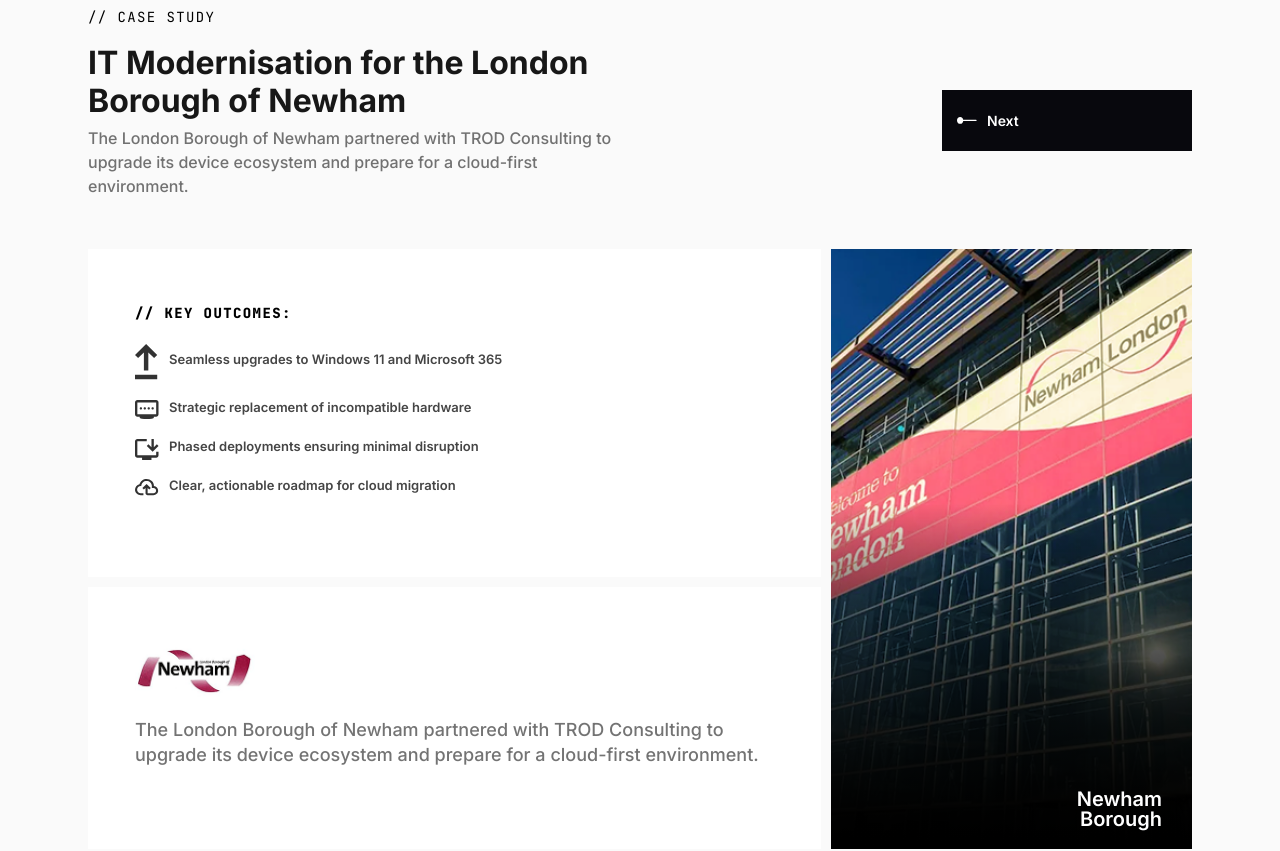
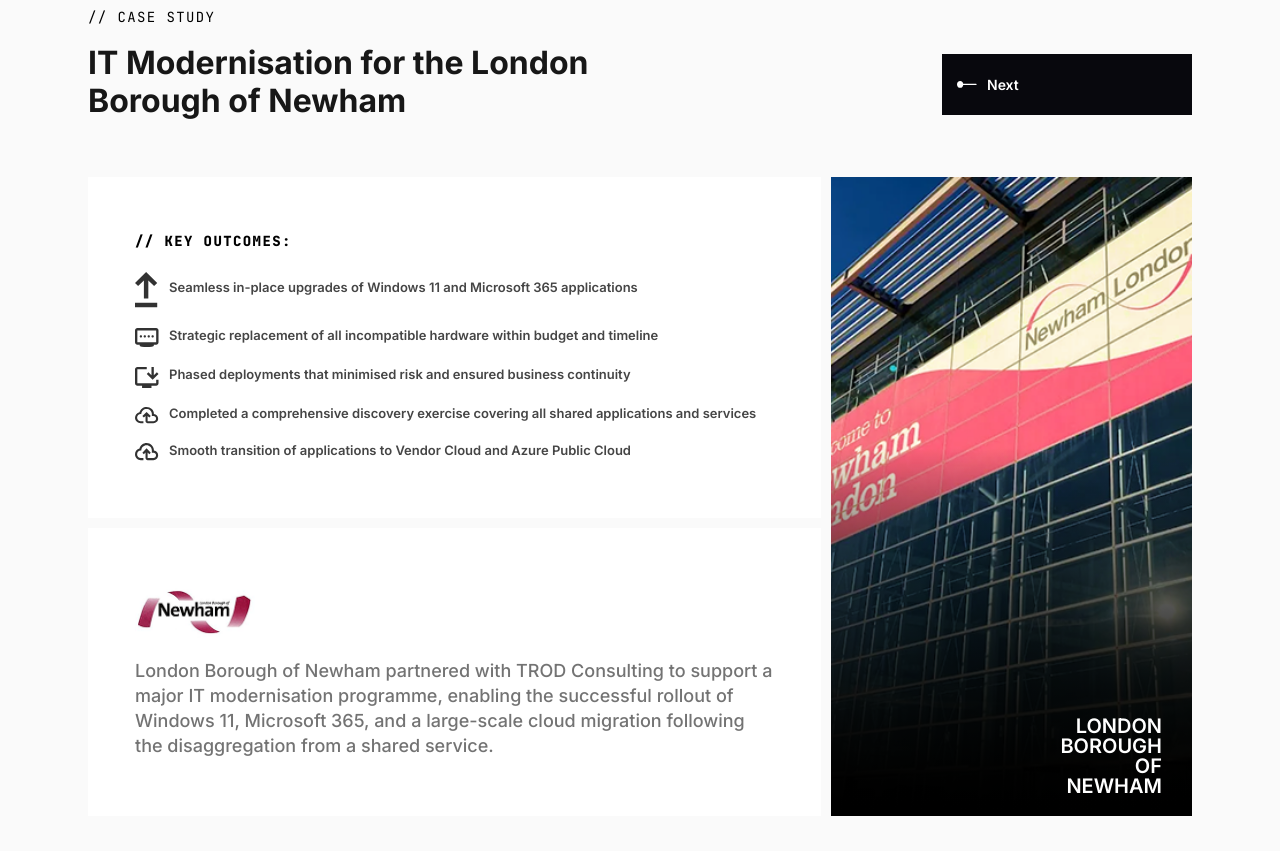
Before and after one commit to Josh-Alhassan/trod-consulting, a Next.js app: page / in a window 1280 px wide. Shown: the part 7080-7931 px from the top of the page. Built offline with nearby package versions, Linux system fonts and the light colour scheme.

Commit message:
add: add content correction

```diff
--- a/app/section/caseStudy/CaseStudy.tsx
+++ b/app/section/caseStudy/CaseStudy.tsx
@@ -59,7 +59,7 @@
 interface CaseStudyItem {
   id: string;
   title: string;
-  description: string;
+  // description: string;
   logo: any;
   image: any;
   outcomes: Array<{
@@ -75,37 +75,38 @@
   {
     id: 'newham',
     title: 'IT Modernisation for the London Borough of Newham ',
-    description: 'The London Borough of Newham partnered with TROD Consulting to upgrade its device ecosystem and prepare for a cloud-first environment.',
+    // description: 'London Borough of Newham partnered with TROD Consulting to support a major IT modernisation programme, enabling the successful rollout of Windows 11, Microsoft 365, and a large-scale cloud migration following the disaggregation from a shared service.',
     logo: assets.logos.newham,
     image: assets.images.newham,
     outcomes: [
-      { icon: assets.icons.upgrade, text: 'Seamless upgrades to Windows 11 and Microsoft 365', alt: 'Upgrade' },
-      { icon: assets.icons.hardware, text: 'Strategic replacement of incompatible hardware', alt: 'Hardware' },
-      { icon: assets.icons.deployment, text: 'Phased deployments ensuring minimal disruption', alt: 'Deployment' },
-      { icon: assets.icons.cloud, text: 'Clear, actionable roadmap for cloud migration', alt: 'Cloud' }
+      { icon: assets.icons.upgrade, text: 'Seamless in-place upgrades of Windows 11 and Microsoft 365 applications', alt: 'Upgrade' },
+      { icon: assets.icons.hardware, text: 'Strategic replacement of all incompatible hardware within budget and timeline', alt: 'Hardware' },
+      { icon: assets.icons.deployment, text: 'Phased deployments that minimised risk and ensured business continuity', alt: 'Deployment' },
+      { icon: assets.icons.cloud, text: 'Completed a comprehensive discovery exercise covering all shared applications and services', alt: 'Cloud' },
+      { icon: assets.icons.cloud, text: 'Smooth transition of applications to Vendor Cloud and Azure Public Cloud', alt: 'Cloud' }
     ],
-    testimony: 'The London Borough of Newham partnered with TROD Consulting to upgrade its device ecosystem and prepare for a cloud-first environment.',
-    location: 'Newham Borough'
+    testimony: 'London Borough of Newham partnered with TROD Consulting to support a major IT modernisation programme, enabling the successful rollout of Windows 11, Microsoft 365, and a large-scale cloud migration following the disaggregation from a shared service.',
+    location: 'LONDON BOROUGH OF NEWHAM'
   },
   {
     id: 'birmingham',
-    title: 'Route Change & Cost Digitalisation for Birmingham City Council',
-    description: 'Birmingham City Council partnered with TROD Consulting to streamline route change processes, improve data accuracy, and enhance collaboration across teams.',
+    title: 'Route Change & Cost Digitisation for Birmingham City Council',
+    // description: 'Birmingham City Council partnered with TROD Consulting to streamline route change processes, improve data accuracy, and enhance collaboration across teams.',
     logo: assets.logos.birmingham,
     image: assets.images.birmingham,
     outcomes: [
       { icon: assets.icons.storage, text: 'Centralised all route change data in a single SharePoint system', alt: 'Storage' },
       { icon: assets.icons.automation, text: 'Ensured accurate, consistent data entry with Power Apps automation', alt: 'Automation' },
-      { icon: assets.icons.calculations, text: 'Automated cost calculations for real-time visibility into changes', alt: 'Calculation' },
+      { icon: assets.icons.calculations, text: 'Automated cost changes calculations for real-time visibility', alt: 'Calculation' },
       { icon: assets.icons.workProcess, text: 'Reduced manual workload and costly errors through process automation', alt: 'Work Process' }
     ],
-    testimony: 'TROD Consulting helped us transform a complex, manual process into a seamless digital workflow, saving time and improving decision-making across the board.',
-    location: 'Birmingham City Council'
+    testimony: 'TROD Consulting supported the recovery of a high-risk public service of the Borough by redesigning processes and implementing an interim digital CRM solution, improving control, transparency, and trust.',
+    location: 'BIRMINGHAM CITY COUNCIL:'
   },
   {
     id: 'LSEG',
     title: 'Strengthening Cybersecurity for LSEG',
-    description: 'LSEG partnered with TROD Consulting to enhance its security posture, streamline vulnerability management, and improve operational visibility across its IT environment.',
+    // description: 'LSEG partnered with TROD Consulting to enhance its security posture, streamline vulnerability management, and improve operational visibility across its IT environment.',
     logo: assets.logos.londonstock,
     image: assets.images.londonstockExchange,
     outcomes: [
@@ -113,31 +114,32 @@
       { icon: assets.icons.monitor, text: 'Reduced potential breaches through proactive threat monitoring', alt: 'Monitor' },
       { icon: assets.icons.patchProcess, text: 'Automated vulnerability and patch management processes', alt: 'Patch Process' },
       { icon: assets.icons.workProcess, text: 'Delivered real-time security insights through advanced dashboards', alt: 'Work Process' },
-      { icon: assets.icons.risk, text: 'Improved overall risk management and operational efficiency', alt: 'Risk' }
+      { icon: assets.icons.risk, text: 'Improved overall risk management and operational efficiency', alt: 'Risk' },
+      { icon: assets.icons.monitor, text: 'Improved overall risk management and operational efficiency', alt: 'Platform' },
     ],
-    testimony: 'TROD’s professionalism and clarity transformed how we manage technology across the organization.',
-    location: 'London Stock Exchange Group'
+    testimony: 'TROD Consulting Led assurance and service transition for the enterprise rollout of vulnerability and compliance management services, assessed delivery readiness and enabled secure transition of critical security capabilities into BAU',
+    location: 'LONDON STOCK EXCHANGE GROUP'
   },
   {
     id: 'capita',
-    title: 'Transforming Cyber Resilience for Capita Plc',
-    description: 'Capita worked with TROD Consulting to deploy advanced security technologies that strengthened its threat detection, data protection, and compliance posture.',
+    title: 'Transforming Cyber Resilience for Capita',
+    // description: 'Capita worked with TROD Consulting to deploy advanced security technologies that strengthened its threat detection, data protection, and compliance posture.',
     logo: assets.logos.capita,
     image: assets.images.capita,
     outcomes: [
-      { icon: assets.icons.rapidResponse, text: 'Real-time monitoring and rapid response with QROC (SIEM)', alt: 'Assets' },
+      { icon: assets.icons.rapidResponse, text: 'Real-time monitoring and rapid response with Qualys ', alt: 'Assets' },
       { icon: assets.icons.digitalGuardian, text: 'Enterprise-wide data loss prevention using Digital Guardian', alt: 'Digital Gaurdian' },
       { icon: assets.icons.scan, text: 'Continuous vulnerability scanning via Qualys', alt: 'Scan Process' },
       { icon: assets.icons.defense, text: 'Improved cyber-resilience maturity and proactive defence', alt: 'Defence' },
       { icon: assets.icons.operations, text: 'Automated compliance checks and streamlined operations by 45%', alt: 'Operations' }
     ],
-    testimony: 'TROD’s professionalism and clarity transformed how we manage technology across the organization.',
-    location: 'Capita, London'
+    testimony: 'Capita partnered with TROD Consulting to identify risks and improvement actions to enable the successful deployment of SIEM, DLP, and vulnerability management tools.',
+    location: 'CAPITA'
   },
   {
     id: 'hsbc',
-    title: 'SOC Technology Integration for HSBC',
-    description:'HSBC partnered with TROD Consulting to enhance its global Security Operations Centre capabilities without disrupting existing systems.',
+    title: 'GSOC Technology Integration for HSBC',
+    // description:'HSBC partnered with TROD Consulting to enhance its global Security Operations Centre capabilities without disrupting existing systems.',
     logo: assets.logos.hsbc,
     image: assets.images.hsbc,
     outcomes: [
@@ -145,10 +147,11 @@
       { icon: assets.icons.safety, text: '50% improvement in real-time threat detection and visibility', alt: 'Safety' },
       { icon: assets.icons.detection, text: 'Deployment of advanced threat detection tools against APTs', alt: 'Detection' },
       { icon: assets.icons.protection, text: 'Strong stakeholder collaboration for smooth implementation', alt: 'Protection' },
-      { icon: assets.icons.visibility, text: 'Faster incident response through upgraded automation.', alt: 'Visibility' },
-      { icon: assets.icons.compliance, text: 'Fully compliant, scalable solutions supporting HSBC’s global footprint.', alt: 'Compliance' }
+      { icon: assets.icons.visibility, text: 'Faster incident response through upgraded automation', alt: 'Visibility' },
+      { icon: assets.icons.compliance, text: 'Fully compliant, scalable solutions supporting HSBC’s global footprint', alt: 'Compliance' },
+      { icon: assets.icons.automation, text: 'Development of comprehensive training programs to upskill SOC personnel', alt: 'Compliance' }
     ],
-    testimony: 'TROD’s professionalism and clarity transformed how we manage technology across the organization.',
+    testimony: 'We assessed the impact and readiness for new security technologies within the Global Security Operations Centre to enable safe integration and transition of enhanced monitoring capabilities into BAU.',
     location: 'HSCB London'
   }
 ];
@@ -175,7 +178,7 @@
             <Heading className={styles.caseStudyHeading} id="case-studies-heading">
               {currentStudy.title}
             </Heading>
-            <p className={styles.caseStudyText}>{currentStudy.description}</p>
+            {/* <p className={styles.caseStudyText}>{currentStudy.description}</p> */}
           </div>
 
           <button
```
